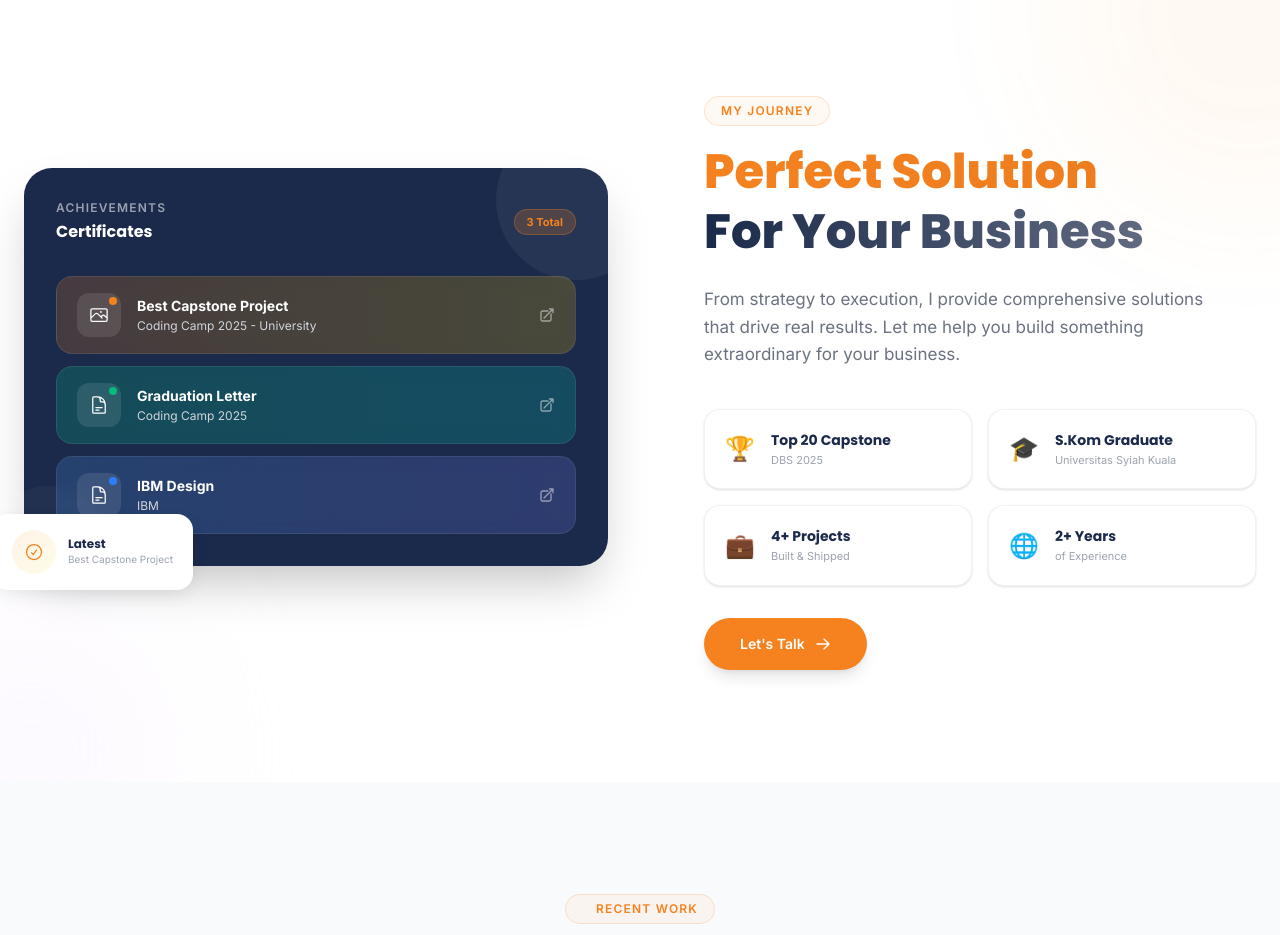
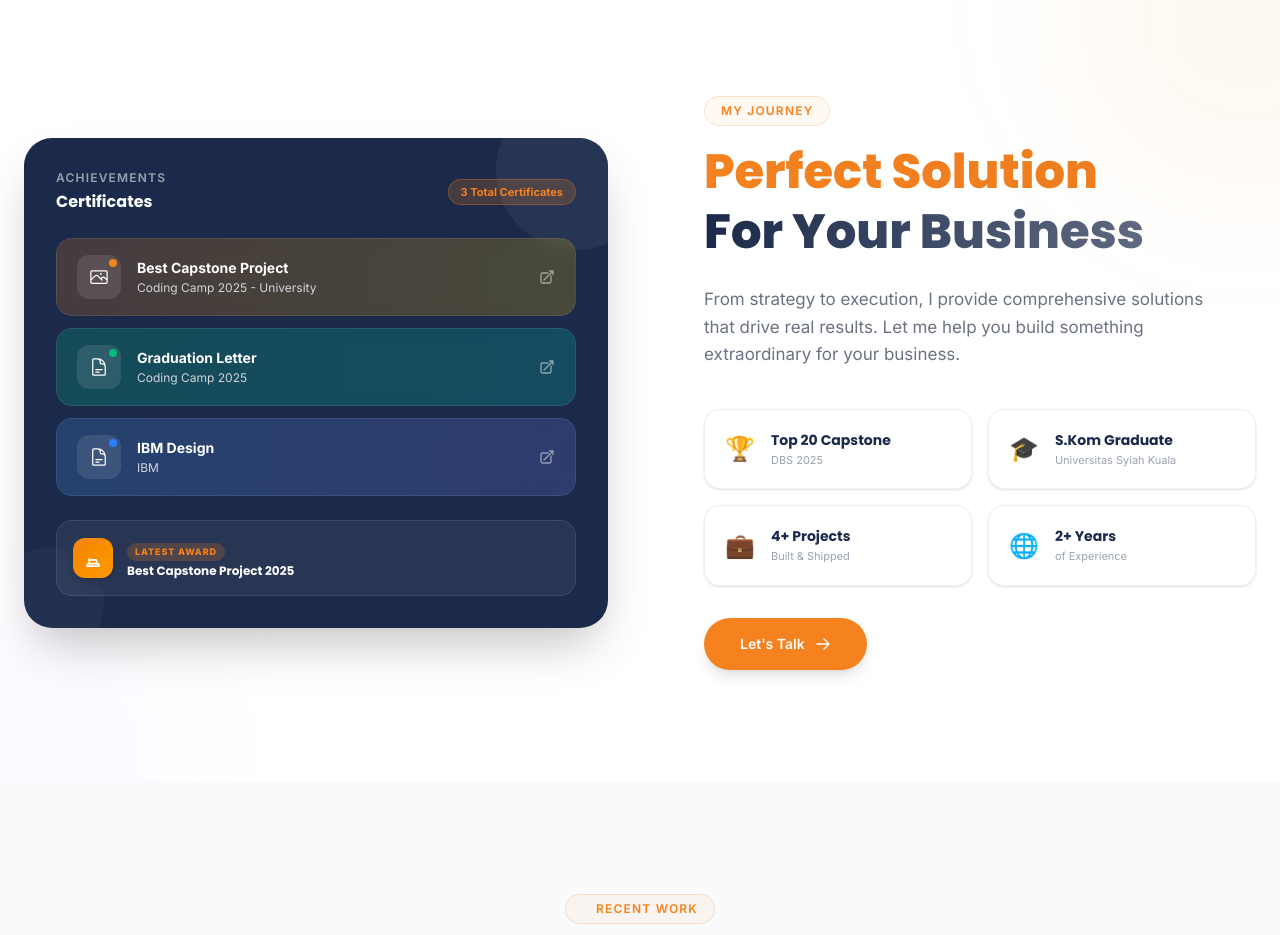
Before and after one commit to mridho24/portofolio, a Next.js app: page / in a window 1280 px wide. Shown: the part 2540-3475 px from the top of the page. Built offline with nearby package versions, Linux system fonts and the light colour scheme.

Commit message:
feat: redesign achievement section

```diff
--- a/components/sections/StatsSection.tsx
+++ b/components/sections/StatsSection.tsx
@@ -7,7 +7,7 @@ const certificates = [
   {
     title: "Best Capstone Project",
     issuer: "Coding Camp 2025 - University",
-    src: "/certificates/%5BCoding%20Camp%202025%20-%20University%5D%20Best%20Capstone%20Project.jpg",
+    src: "/certificates/Coding-Camp-2025---University-Best-Capstone-Project.jpg",
     type: "image" as const,
     color: "from-orange/20 to-yellow-400/20",
     dot: "bg-orange",
@@ -15,7 +15,7 @@ const certificates = [
   {
     title: "Graduation Letter",
     issuer: "Coding Camp 2025",
-    src: "/certificates/%5BCoding%20Camp%202025%5D%20Graduation%20Letter.pdf",
+    src: "/certificates/Coding-Camp-2025-Graduation-Letter.pdf",
     type: "pdf" as const,
     color: "from-emerald-400/20 to-teal-400/20",
     dot: "bg-emerald-500",
@@ -51,14 +51,14 @@ export function StatsSection() {
 
           {/* Left — Certificate showcase */}
           {/* Extra bottom padding so the floating badge is not clipped */}
-          <div className="pb-8">
-            <div className="stats-card relative rounded-[28px] bg-navy p-8 shadow-2xl">
+          <div>
+            <div className="stats-card relative rounded-[28px] bg-navy p-8 shadow-2xl overflow-hidden">
               {/* Decorative circles */}
               <div className="absolute -top-12 -right-12 h-40 w-40 rounded-full bg-white/5 pointer-events-none" />
               <div className="absolute -bottom-8 -left-8 h-28 w-28 rounded-full bg-white/3 pointer-events-none" />
 
               <div className="relative">
-                <div className="flex items-center justify-between mb-8">
+                <div className="flex items-center justify-between mb-6">
                   <div>
                     <p className="text-xs font-semibold text-gray-400 uppercase tracking-widest mb-1">
                       Achievements
@@ -66,7 +66,7 @@ export function StatsSection() {
                     <p className="text-white font-bold font-heading">Certificates</p>
                   </div>
                   <span className="rounded-full bg-orange/20 border border-orange/30 px-3 py-1 text-[11px] font-bold text-orange">
-                    {certificates.length} Total
+                    {certificates.length} Total Certificates
                   </span>
                 </div>
 
@@ -99,19 +99,19 @@ export function StatsSection() {
                     </button>
                   ))}
                 </div>
-              </div>
 
-              {/* Floating badge */}
-              <div className="absolute -bottom-6 -left-4 md:-left-8 rounded-2xl bg-white px-5 py-4 shadow-floating">
-                <div className="flex items-center gap-3">
-                  <div className="flex h-11 w-11 items-center justify-center rounded-full bg-gradient-to-br from-orange-50 to-yellow-50">
-                    <svg className="h-5 w-5 text-orange" fill="none" viewBox="0 0 24 24" stroke="currentColor" strokeWidth={1.5}>
-                      <path strokeLinecap="round" strokeLinejoin="round" d="M9 12.75L11.25 15 15 9.75M21 12a9 9 0 11-18 0 9 9 0 0118 0z" />
+                {/* Integrated Latest Achievement Banner */}
+                <div className="mt-6 flex items-center gap-3.5 rounded-2xl bg-white/6 p-4 border border-white/10 backdrop-blur-md">
+                  <div className="flex h-10 w-10 shrink-0 items-center justify-center rounded-xl bg-gradient-to-br from-orange to-amber-500 text-white shadow-md">
+                    <svg className="h-5 w-5" fill="none" viewBox="0 0 24 24" stroke="currentColor" strokeWidth={2}>
+                      <path strokeLinecap="round" strokeLinejoin="round" d="M16.5 18.75h-9m9 0a3 3 0 013 3h-15a3 3 0 013-3m9 0v-3.375c0-.621-.504-1.125-1.125-1.125h-6.75a1.125 1.125 0 01-1.125-1.125V18.75m9 0H7.5" />
                     </svg>
                   </div>
                   <div>
-                    <p className="text-xs font-bold text-navy font-heading">Latest</p>
-                    <p className="text-[10px] text-muted">Best Capstone Project</p>
+                    <span className="inline-block rounded-full bg-orange/20 px-2 py-0.5 text-[9px] font-extrabold text-orange uppercase tracking-widest mb-0.5">
+                      Latest Award
+                    </span>
+                    <p className="text-xs font-bold text-white font-heading">Best Capstone Project 2025</p>
                   </div>
                 </div>
               </div>
```
